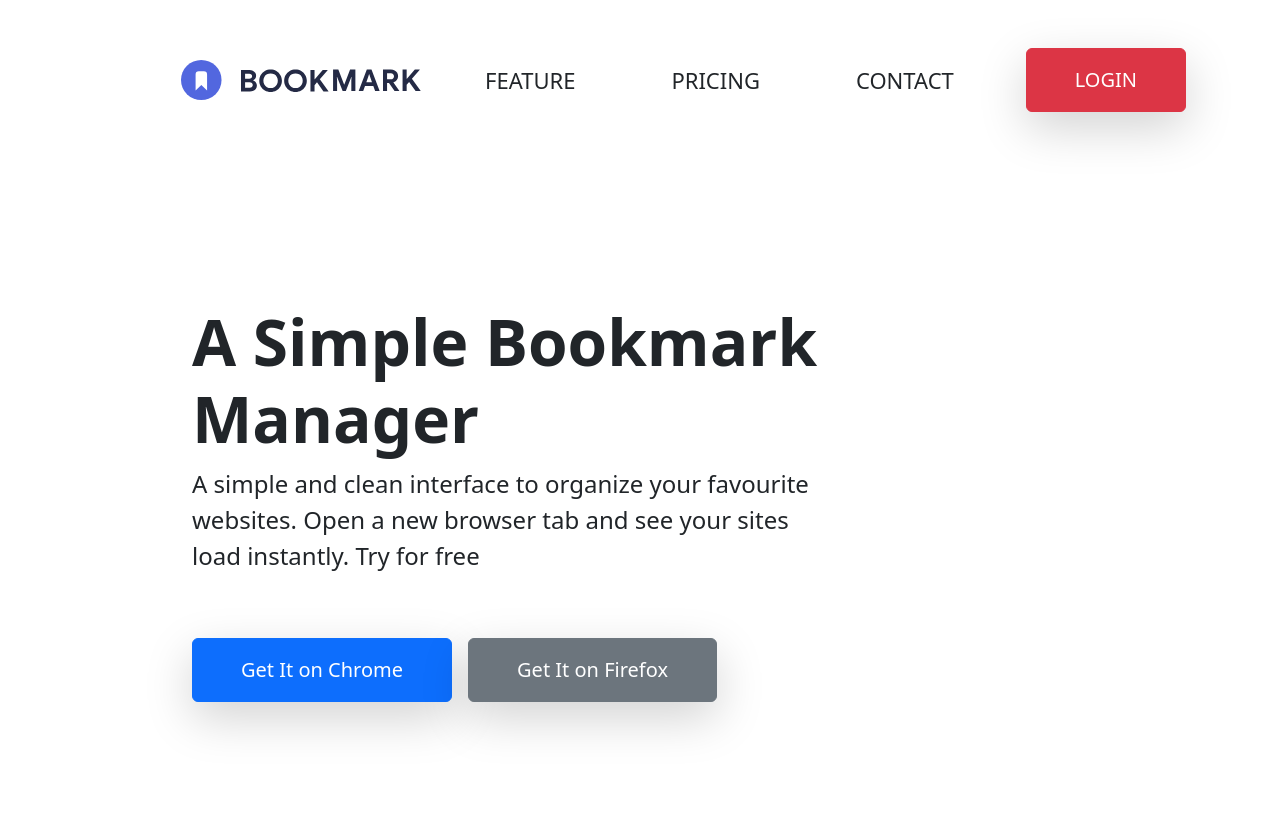
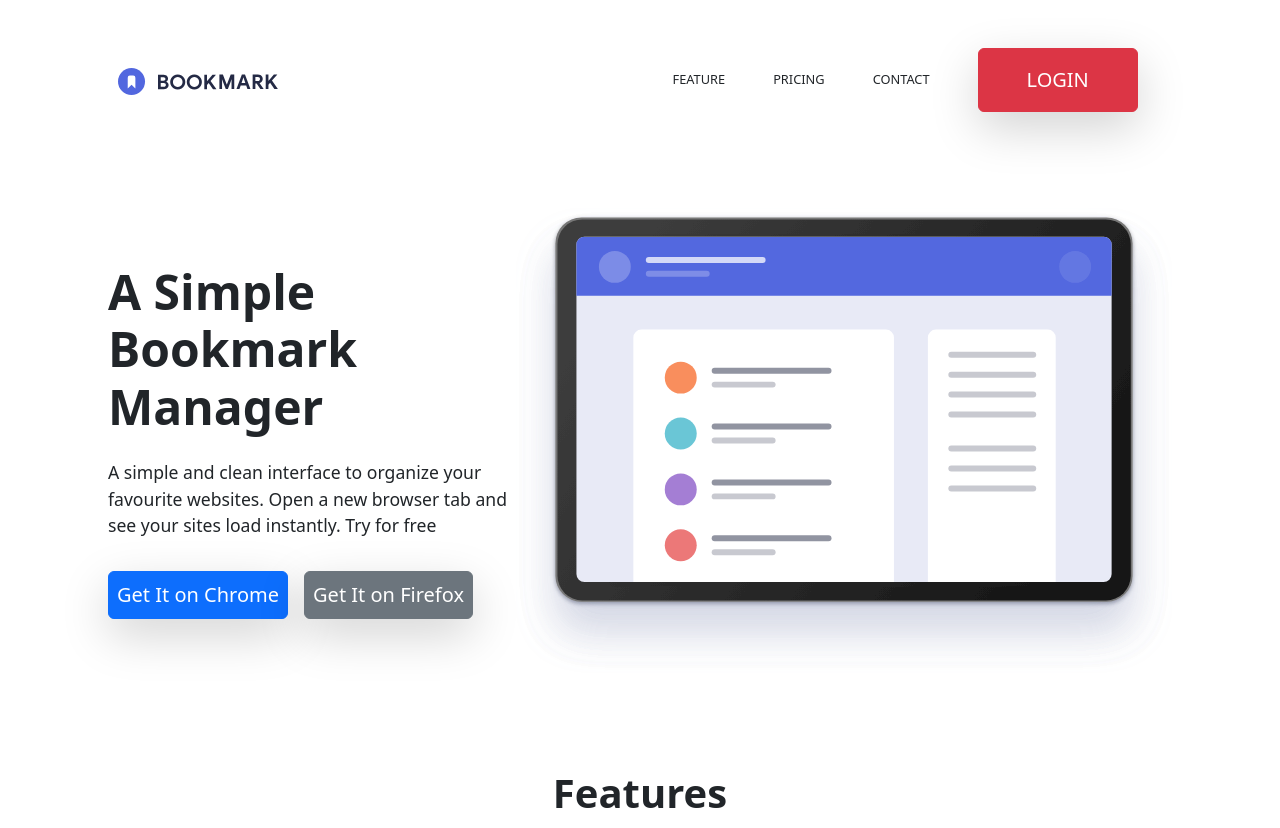
Before and after one commit to martinfrangul/Tasca-1-2, a website: page index.html in a window 1280 px wide. Shown: the top 828 px of the page. Drawn offline with nearby package versions, Linux system fonts and the light colour scheme.

Commit message:
Arreglado problema de zoom en el navegador, rehaciendo proporciones

```diff
--- a/index.html
+++ b/index.html
@@ -3,7 +3,7 @@
   <head>
     <meta charset="utf-8" />
     <meta name="viewport" content="width=device-width, initial-scale=1" />
-    <title>Bootstrap demo</title>
+    <title>Tasca 1-2</title>
     <link href="styles/exported.css" rel="stylesheet" />
     <link
       href="node_modules/bootstrap/dist/css/bootstrap.min.css"
@@ -13,7 +13,7 @@
 
   <body>
     <div class="container-fluid d-flex justify-content-center">
-      <nav class="navbar navbar-expand-lg w-75 bg-body py-5">
+      <nav class="navbar navbar-expand-lg bg-body py-5" style="width: 85%;">
         <div class="container-fluid">
           <a class="navbar-brand" href="#">
             <img
@@ -23,13 +23,13 @@
             />
           </a>
           <ul class="navbar-nav ms-auto mb-2 mb-lg-0">
-            <li class="nav-item px-5 nav-font-size d-flex align-items-center">
+            <li class="nav-item px-4 nav-font-size d-flex align-items-center">
               FEATURE
             </li>
-            <li class="nav-item px-5 nav-font-size d-flex align-items-center">
+            <li class="nav-item px-4 nav-font-size d-flex align-items-center">
               PRICING
             </li>
-            <li class="nav-item px-5 nav-font-size d-flex align-items-center">
+            <li class="nav-item px-4 nav-font-size d-flex align-items-center">
               CONTACT
             </li>
             <li class="nav-item px-4">
@@ -44,39 +44,38 @@
         </div>
       </nav>
     </div>
-    <div class="container-fluid main-container mt-5 pb-5">
-      <div class="row gap-5">
+    <div class="container-fluid w-100 main-container mt-5 pb-5">
+      <div class="row">
         <div
-          class="col d-flex justify-content-center flex-column"
-          style="padding: 6rem"
+          class="col-5 d-flex justify-content-center flex-column"
         >
           <h1 class="slogan">
             A Simple Bookmark <br />
             Manager
           </h1>
-          <div class="slogan-container">
+          <div class="slogan-container pt-3">
             <p class="slogan-text">
               A simple and clean interface to organize your favourite websites.
               Open a new browser tab and see your sites load instantly. Try for
               free
             </p>
           </div>
-          <div class="w-100 pt-5 d-flex justify-content-start gap-3">
+          <div class="w-100 pt-3 d-flex justify-content-start gap-3">
             <button
               type="button"
-              class="btn btn-primary shadow-lg py-3 font-family px-5 fs-3"
+              class="btn btn-primary shadow-lg py-2 font-family px-2"
             >
               <p class="fs-5 mb-0">Get It on Chrome</p>
             </button>
             <button
               type="button"
-              class="btn btn-secondary shadow-lg py-3 font-family px-5 fs-3"
+              class="btn btn-secondary shadow-lg py-2 font-family px-2"
             >
               <p class="fs-5 mb-0">Get It on Firefox</p>
             </button>
           </div>
         </div>
-        <div class="col d-flex justify-content-end">
+        <div class="col-7 d-flex justify-content-end">
           <img
             src="/Recursos/Imagenes/illustration-hero.svg"
             class="image-fluid hero-size"
@@ -193,9 +192,7 @@
               aria-labelledby="msg-2-tab"
               tabindex="0"
             >
-              <h1 class="features-text-title pb-3">
-                OTRA COSA
-              </h1>
+              <h1 class="features-text-title pb-3">OTRA COSA</h1>
               <div class="features-text-content">
                 Lorem ipsum dolor sit amet consectetur adipisicing elit. Nulla
                 accusantium repudiandae consequatur debitis ratione reiciendis
@@ -210,9 +207,7 @@
               aria-labelledby="msg-3-tab"
               tabindex="0"
             >
-              <h1 class="features-text-title pb-3">
-                PAPAFRITA
-              </h1>
+              <h1 class="features-text-title pb-3">PAPAFRITA</h1>
               <div class="features-text-content">
                 Lorem ipsum dolor sit amet consectetur adipisicing elit. Nisi
                 aperiam cumque officia harum nostrum dolor perferendis, est qui
--- a/styles/styles.scss
+++ b/styles/styles.scss
@@ -1,9 +1,10 @@
 $primary: #5265E1;
 $danger: #FA5959;
-$nav-font-size: 22px;
+$nav-font-size: 0.8rem;
 $selected-tab-color: #000;
 $unselected-tab-color: #585757;
-
+$border-color: red;
+$border-width: 2px;
 
 
 $theme-colors: (
@@ -11,10 +12,6 @@ $theme-colors: (
   "danger": $danger,
 );
 
-@mixin text-sections-content {
-  font-size: 1.5rem;
-  max-width: 40rem;
-}
 
 // $nav-link-hover-color: $primary-color;
 // $nav-link-disabled-color: $light-color;
@@ -27,11 +24,11 @@ body {
 }
 
 .logo-size {
-  width: 15rem;
+  width: 10rem;
 }
 
 .hero-size {
-  width: 58rem;
+  width: 41rem;
 }
 
 .main-container {
@@ -43,12 +40,17 @@ body {
 }
 
 .slogan {
-  font-size: 4rem;
+  font-size: 3rem;
   font-weight: bold;
 }
 
+.slogan-container {
+  width: 100%
+}
+
 .slogan-text {
-  @include text-sections-content;
+  font-size: 1.1rem;
+
 }
 
 .features-section-title {
@@ -56,7 +58,8 @@ body {
 }
 
 .features-text-content {
-  @include text-sections-content;
+  font-size: 1.1rem;
+
 }
 
 .feat-tab-img {
@@ -67,11 +70,3 @@ body {
   font-size: 2rem;
   font-weight: bold;
 }
-
-.nav-link.active {
-  color: $selected-tab-color;
-}
-
-.nav-link:not(.active) {
-  color: $unselected-tab-color;
-}
```
Also changed, not shown: styles/exported.css, 1 other file.
